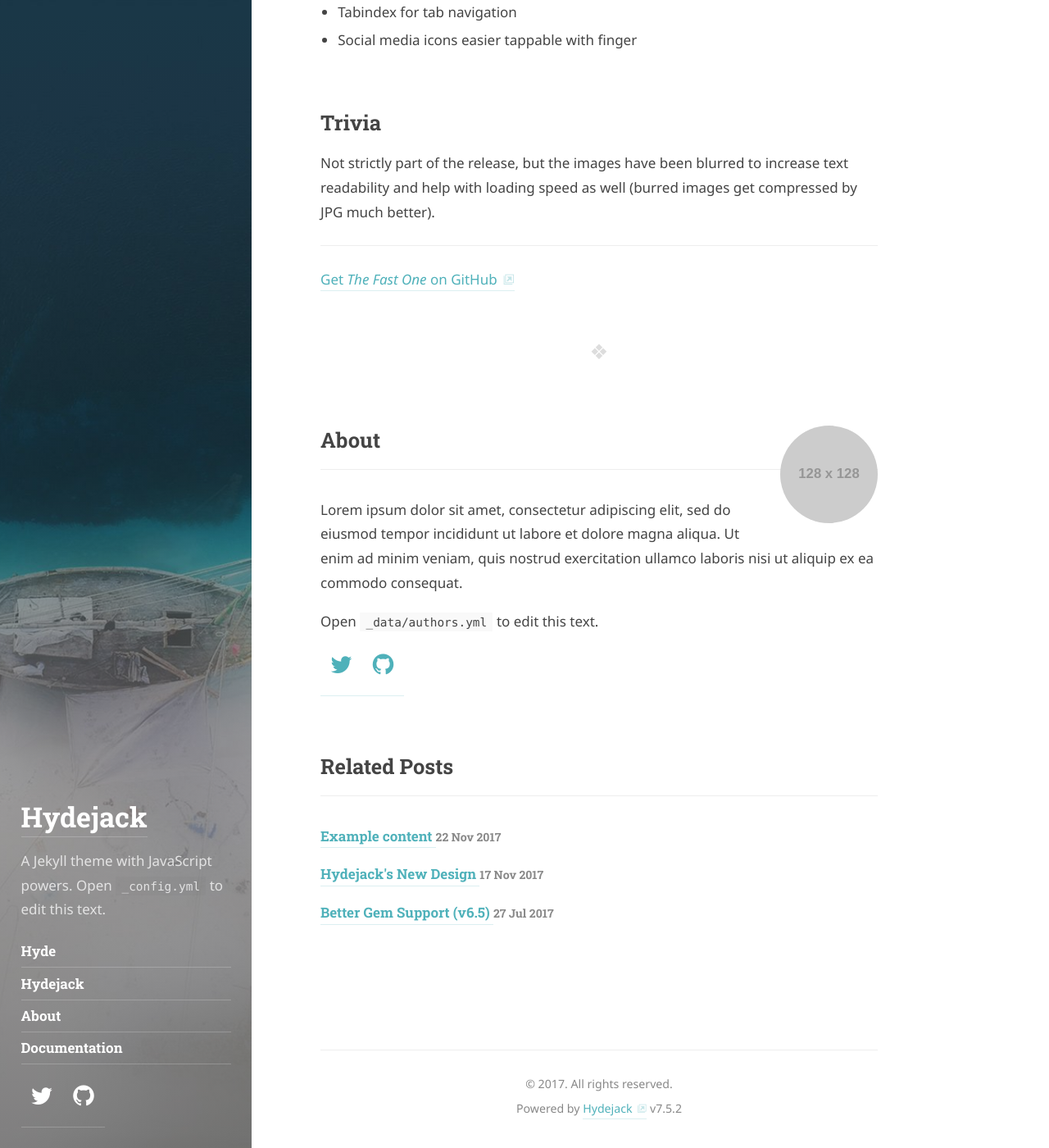
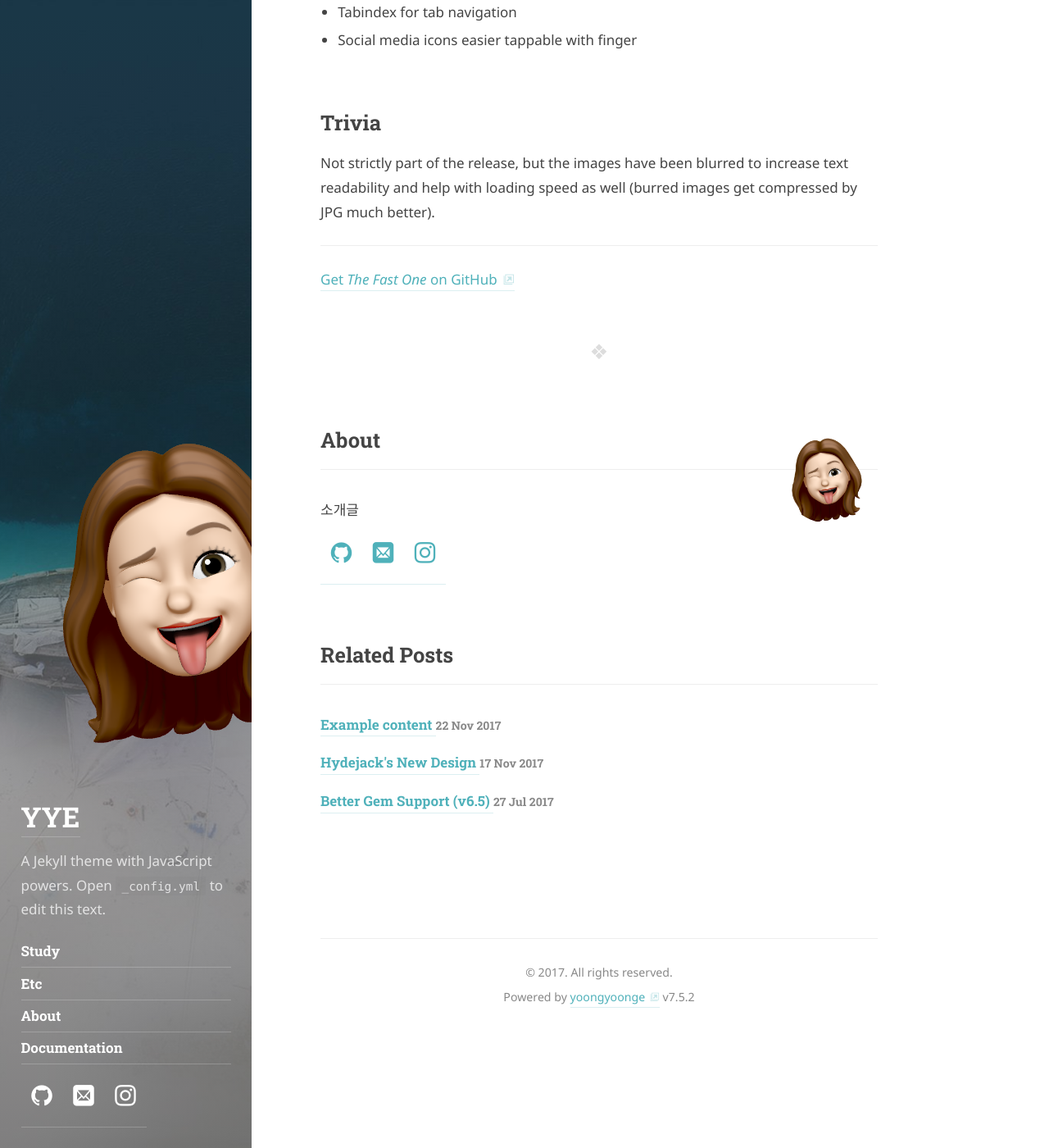
Before and after one commit to yoongyoonge/yoongyoonge.github.io, a Jekyll site: the page built from _posts/2016-09-17-the-fast-one.md, in a window 1280 px wide and 1400 px high, scrolled down 1191 px. Shown: the whole window at 82% size. Built offline with Jekyll 4.4.1, drawn with Linux system fonts in a browser that asks for light colours; some web fonts are replaced.

Commit message:
설정 변경 및 포스트 업로드 테스트

```diff
--- a/_config.yml
+++ b/_config.yml
@@ -22,7 +22,7 @@ baseurl:               ''
 lang:                  en
 
 # The title of your blog. Used in the sidebar and the browser tab.
-title:                 Hydejack
+title:                 YYE
 
 # A short description (~150 chars) of the page used for the meta description tag.
 # Can use markdown, but no more than one paragraph (enforced by `>`)
@@ -37,7 +37,7 @@ tagline:               >
   Open `_config.yml` to edit this text.
 
 # A list of keywords for your blog
-keywords:              []
+keywords:              [IT]
 
 # Used by jekyll-seo-tag...
 logo:                  /assets/icons/icon.png
--- a/_data/authors.yml
+++ b/_data/authors.yml
@@ -2,33 +2,29 @@
 # Must be the same as `author` in `_config.yml`.
 # Change `author1` to your shortname.
 author1:
-  name:              <firstname> <lastname>
-  email:             <mail@domain.tld>
+  name:              yunjin nam
+  email:             namyunjin0912@gmail.com
 
   # Used at the bottom of each page and at the top of the `about` layout
   # Markdown enabled, can use multiple paragraphs (enabled by `|`)
   about:             |
-    Lorem ipsum dolor sit amet, consectetur adipiscing elit,
-    sed do eiusmod tempor incididunt ut labore et dolore magna aliqua.
-    Ut enim ad minim veniam, quis nostrud exercitation ullamco laboris nisi ut aliquip ex ea commodo consequat.
-
-    Open `_data/authors.yml` to edit this text.
+    소개글
 
   # This photo will be used in the about section
   picture:
     path:            https://placehold.it/128x128
     # srcset is optional, but can be used to provide higher res versions for retina displays
     srcset:
-      1x:            https://placehold.it/128x128
-      2x:            https://placehold.it/256x256
+      1x:            /assets/img/me.PNG #웹, /assets/img 아래에 위치
+      2x:            https://placehold.it/256x256 #모바일, /assets/img 아래에 위치
 
   # Social media icons in sidebar
   # Comment/uncommet to show/hide
   # Rearrange to change the order in which they appear
   social:
-    twitter:         <username>
-    github:          <username>
-    # email:           mailto:<mail@domain.tld>
+    #twitter:         <username>
+    github:          yoongyoonge
+    email:           mailto:namyunjin0912@gmail.com
     # rss:             https://<url>/feed.xml
     # facebook:        <username>
     # google:          <number>
@@ -39,7 +35,7 @@ author1:
     # spotify:         <user>/<number>
     # soundcloud:      <username>
     # lastfm:          <username>
-    # instagram:       <username>
+    instagram:       yoongdin.e
     # flickr:          <string@string>
     # 500px:           <username>
     # dribbble:        <username>
--- a/_includes/footer.html
+++ b/_includes/footer.html
@@ -1,16 +1,17 @@
 <footer role="contentinfo">
-  <hr/>
+  <hr />
   {% if site.copyright.size > 0 %}
-    <p><small class="copyright">{{ site.copyright | markdownify | replace:'<p>','' | replace:'</p>','' }}</small></p>
+  <p><small class="copyright">{{ site.copyright | markdownify | replace:'<p>','' | replace:'</p>','' }}</small></p>
   {% endif %}
   {% if site.legal.size > 0 %}
-    <nav class="legal"><small>
-    {% for le in site.legal %}
+  <nav class="legal"><small>
+      {% for le in site.legal %}
       <a href="{% include smart-url url=le.href %}">{{ le.name | default:le.title }}</a>
       {% unless forloop.last %}{{ site.data.strings.separator | default:'|' }}{% endunless %}
-    {% endfor %}
+      {% endfor %}
     </small></nav>
   {% endif %}
-  <p><small>Powered by <a class="external" href="https://qwtel.com/hydejack/">Hydejack</a> v<span id="_version">7.5.2</span></small></p>
-  <hr class="sr-only"/>
+  <p><small>Powered by <a class="external" href="https://https://yoongyoonge.github.io/">yoongyoonge</a> v<span
+        id="_version">7.5.2</span></small></p>
+  <hr class="sr-only" />
 </footer>
--- a/_includes/sidebar.html
+++ b/_includes/sidebar.html
@@ -1,22 +1,31 @@
 <hy-drawer>
   <header id="_sidebar" class="sidebar" role="banner">
     {% if image.background %}
-      {% capture bg_style %}background:{{ image.background }}{% endcapture %}
-      {% capture bg_class %}sidebar-bg {% if image.overlay %}sidebar-overlay{% endif %}{% endcapture %}
+    {% capture bg_style %}background:{{ image.background }}{% endcapture %}
+    {% capture bg_class %}sidebar-bg {% if image.overlay %}sidebar-overlay{% endif %}{% endcapture %}
     {% else %}
-      {% capture bg_style %}background-color:{{ color }};{% if image != 'none' %}background-image:url({% include smart-url url=image %}){% endif %}{% endcapture %}
-      {% capture bg_class %}sidebar-bg {% if image != 'none' %}sidebar-overlay{% endif %}{% endcapture %}
+    {% capture bg_style %}background-color:{{ color }};{% if image != 'none' %}background-image:url({% include smart-url
+    url=image %}){% endif %}{% endcapture %}
+    {% capture bg_class %}sidebar-bg {% if image != 'none' %}sidebar-overlay{% endif %}{% endcapture %}
     {% endif %}
     <div class="{{ bg_class }}" style="{{ bg_style }}"></div>
 
     <div class="sidebar-sticky">
+
+      <div class="sidebar-box">
+        {% if author.picture %}
+        {% include srcset-img.html class="me" img=author.picture alt=author.name %}
+        {% endif %}
+      </div>
+
       <div class="sidebar-about">
         <h2 class="h1"><a href="{{ '/' | relative_url }}">{{ site.title }}</a></h2>
         {% assign text = site.tagline | default:site.description %}
         {% if text %}
-          <p class="{% if text.size > 100 %}fine{% endif %}">
-            {{ text | markdownify | replace:'<p>','' | replace:'</p>','' }}
-          </p>
+        <p class="{% if text.size > 100 %}fine{% endif %}">
+          {{ text | markdownify | replace:'
+        <p>','' | replace:'</p>','' }}
+        </p>
         {% endif %}
       </div>
 
```
Also changed, not shown: _featured_tags/etc.md (added, +9 -0 lines), _featured_tags/hyde.md (deleted, +0 -15 lines), _featured_tags/hydejack.md (deleted, +0 -12 lines), _featured_tags/study.md (added, +13 -0 lines), _posts/2023-05-09-etc-연습.md (added, +11 -0 lines), assets/img/me.PNG (added), 2 other files.
